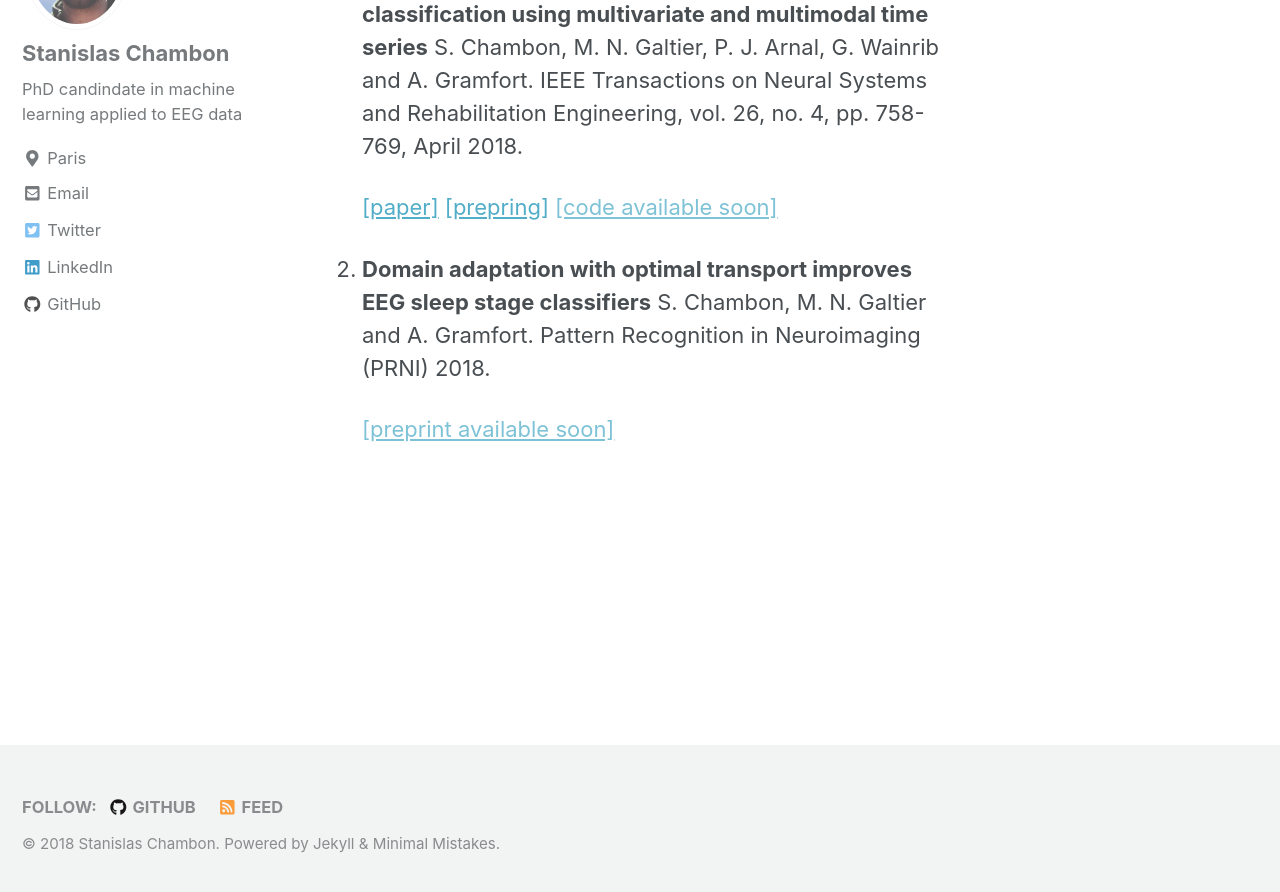
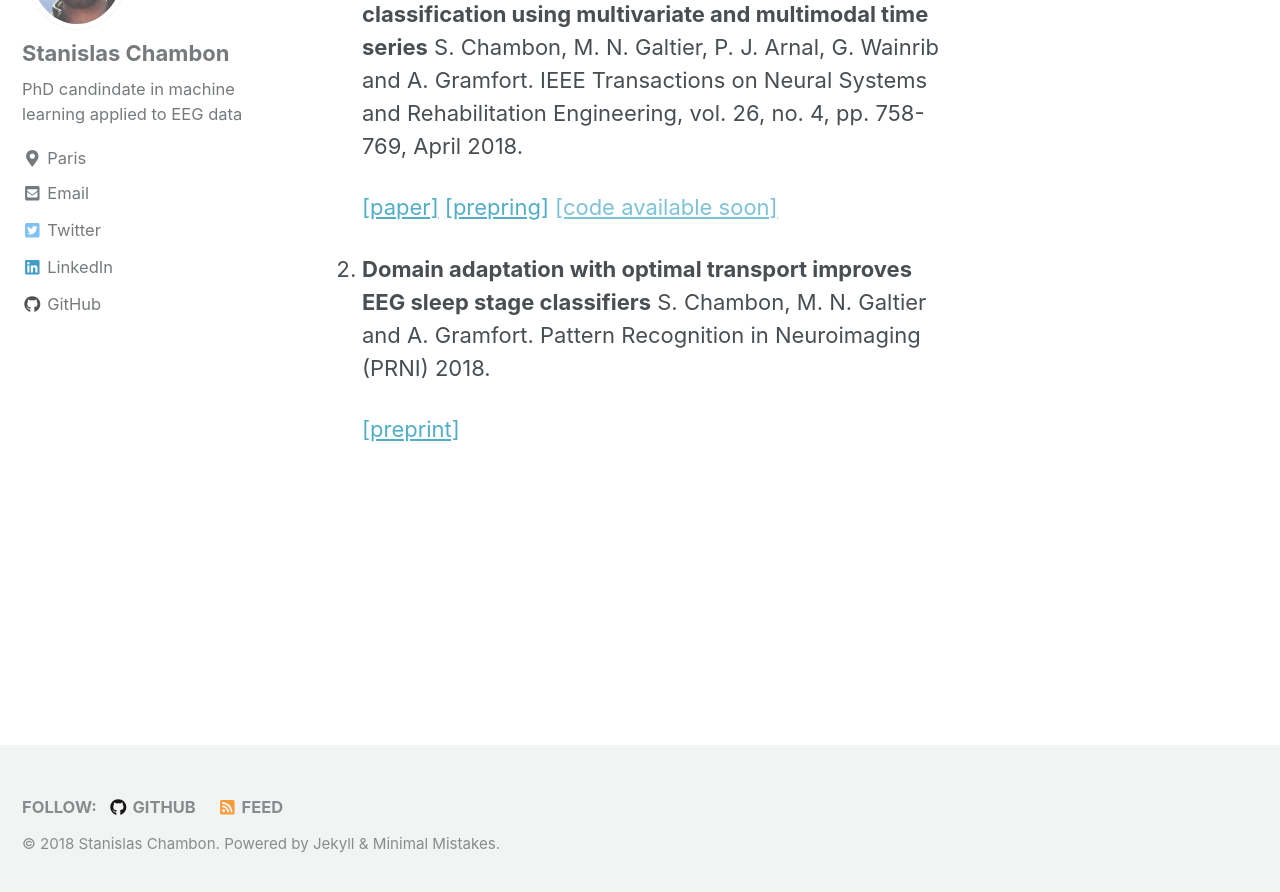
Before and after one commit to Slasnista/Slasnista.github.io, a Jekyll site: the page built from _pages/publications.md, in a window 1280 px wide and 900 px high, scrolled down 253 px. Shown: the top 892 px of the window. Built offline with Jekyll 4.4.1, drawn with Linux system fonts in a browser that asks for light colours; nearby versions of some CDN libraries.

Commit message:
update publications

```diff
--- a/_pages/publications.md
+++ b/_pages/publications.md
@@ -10,4 +10,4 @@ permalink: /publications/
 
 2. **Domain adaptation with optimal transport improves EEG sleep stage classifiers** S. Chambon, M. N. Galtier and A. Gramfort. Pattern Recognition in Neuroimaging (PRNI) 2018.
 
-	[[preprint available soon]]()
+	[[preprint]](https://hal.archives-ouvertes.fr/hal-01814190)
```
